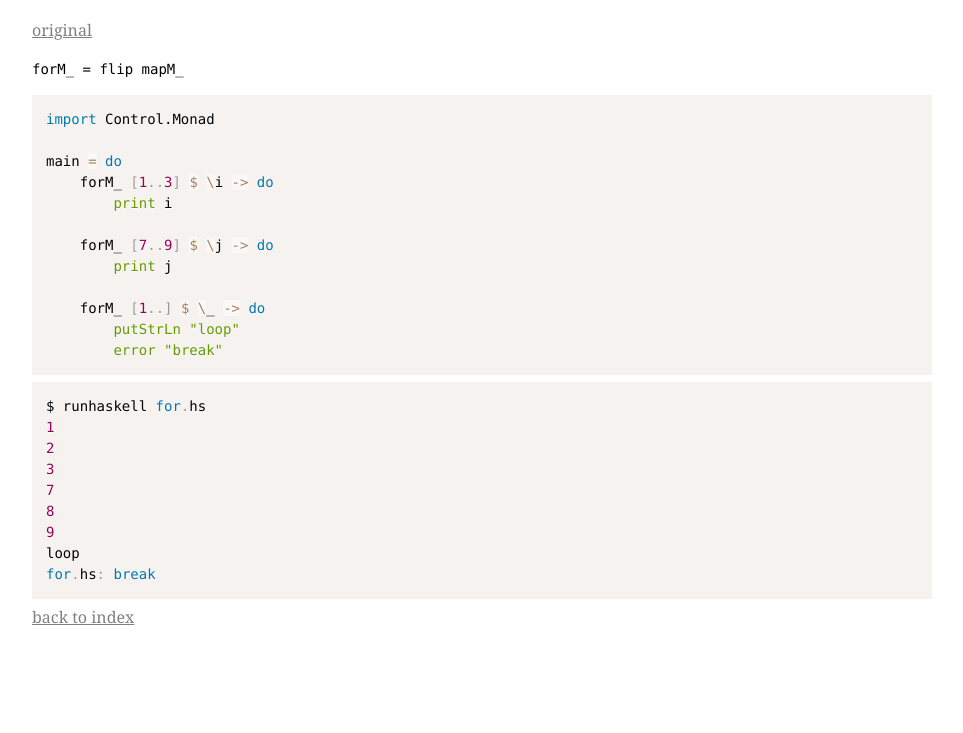
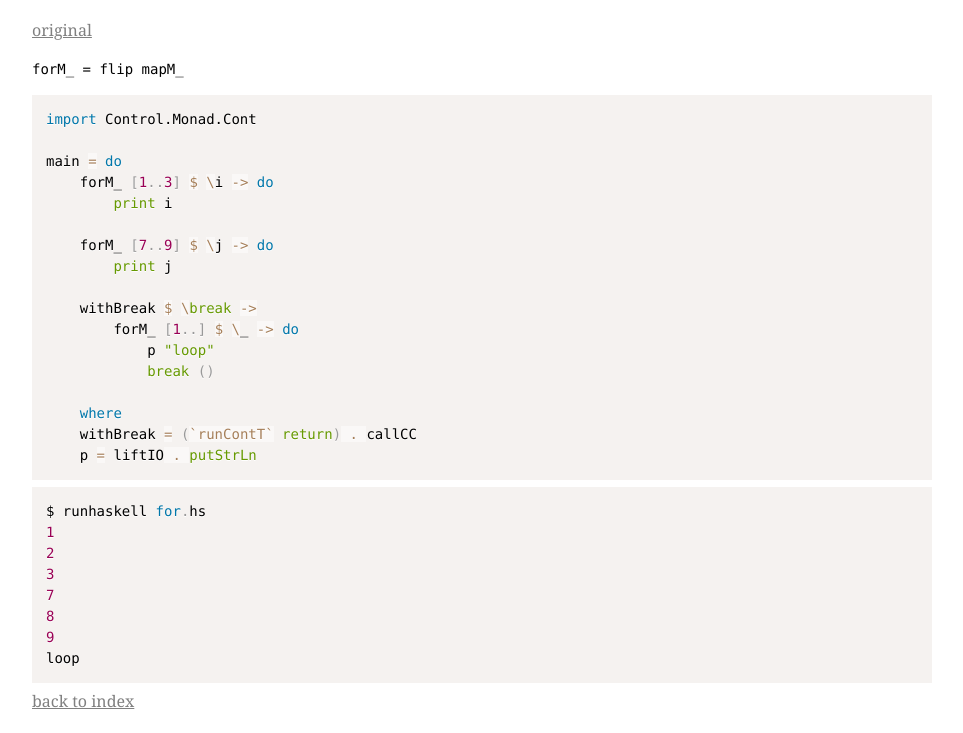
Before and after one commit to lotz84/haskellbyexample, a plain HTML site: page ex/for.html in a window 1280 px wide. Shown: the part 67-800 px from the top of the page, without its empty margins (158-1121 px from the left). Drawn offline with Linux system fonts and the light colour scheme.

Commit message:
Update for with no error

```diff
--- a/ex/for.html
+++ b/ex/for.html
@@ -1,5 +1,5 @@
 <!DOCTYPE html><html><head><title>Haskell by Example: For</title><link rel="stylesheet" href="../css/main.css"><link rel="stylesheet" href="../css/prism.css"><script src="../js/prism.js"></script></head><body><div class="example"><h1>Haskell by Example: For</h1><a href="https://gobyexample.com/for">original</a><p><code>forM_ = flip mapM_</code></p>
-<pre><code class="language-haskell">import Control.Monad
+<pre><code class="language-haskell">import Control.Monad.Cont
 
 main = do
     forM_ [1..3] $ \i -&gt; do
@@ -8,9 +8,14 @@ main = do
     forM_ [7..9] $ \j -&gt; do
         print j
 
-    forM_ [1..] $ \_ -&gt; do
-        putStrLn &quot;loop&quot;
-        error &quot;break&quot;
+    withBreak $ \break -&gt;
+        forM_ [1..] $ \_ -&gt; do
+            p &quot;loop&quot;
+            break ()
+
+    where
+    withBreak = (`runContT` return) . callCC
+    p = liftIO . putStrLn
 </code></pre>
 <pre><code class="language-bash">$ runhaskell for.hs
 1
@@ -20,5 +25,4 @@ main = do
 8
 9
 loop
-for.hs: break
 </code></pre><a href="../">back to index</a></div></body></html>
```
